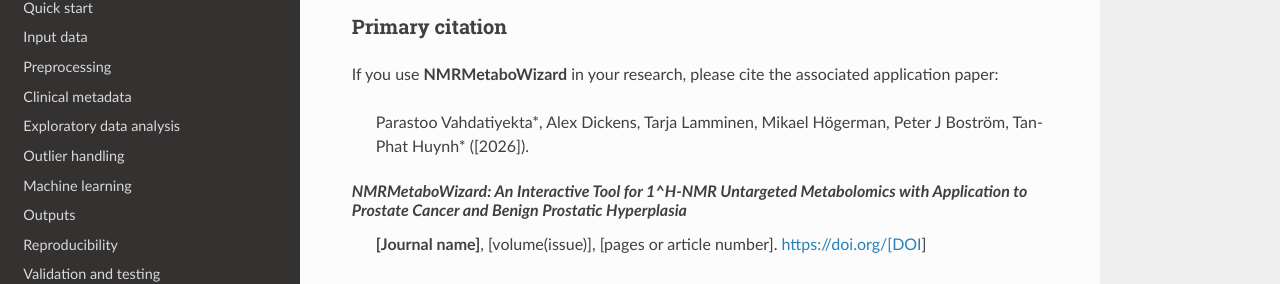
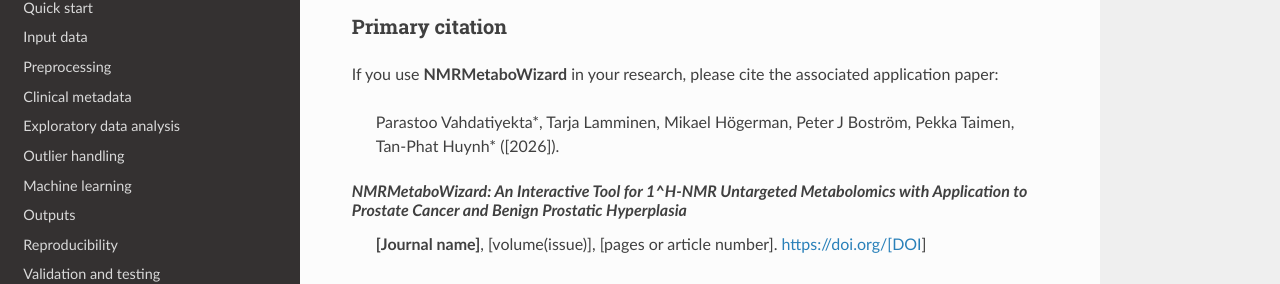
Before and after one commit to Parygithub/NMRMetaboWizard, a Sphinx documentation site: the page built from docs/source/citation.rst, in a window 1280 px wide and 900 px high. Shown: the part 203-487 px from the top of the window. Built offline with Sphinx 7.4.7 and the Read the Docs theme 3.1.0, drawn with Linux system fonts in a browser that asks for light colours.

Commit message:
Update citation.rst

```diff
--- a/docs/source/citation.rst
+++ b/docs/source/citation.rst
@@ -10,7 +10,7 @@
 If you use **NMRMetaboWizard** in your research, please cite the associated
 application paper:
 
-    Parastoo Vahdatiyekta*, Alex Dickens, Tarja Lamminen, Mikael Högerman, Peter J Boström, Tan-Phat Huynh* ([2026]).
+    Parastoo Vahdatiyekta*, Tarja Lamminen, Mikael Högerman, Peter J Boström, Pekka Taimen, Tan-Phat Huynh* ([2026]).
 
 *NMRMetaboWizard: An Interactive Tool for 1^H-NMR Untargeted Metabolomics with Application to Prostate Cancer and Benign Prostatic Hyperplasia*
     **[Journal name]**, [volume(issue)], [pages or article number].
```
